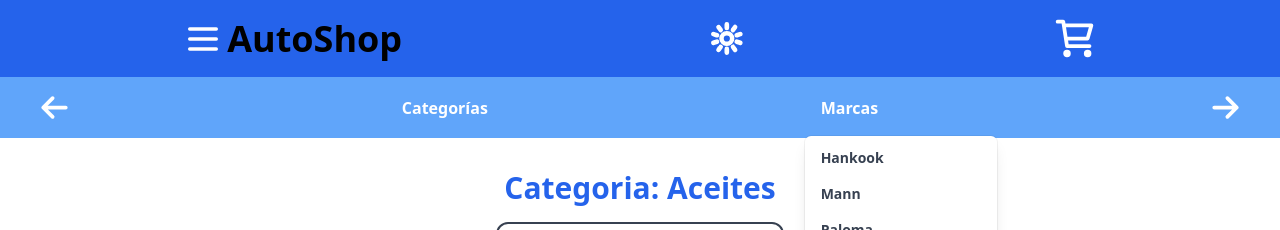
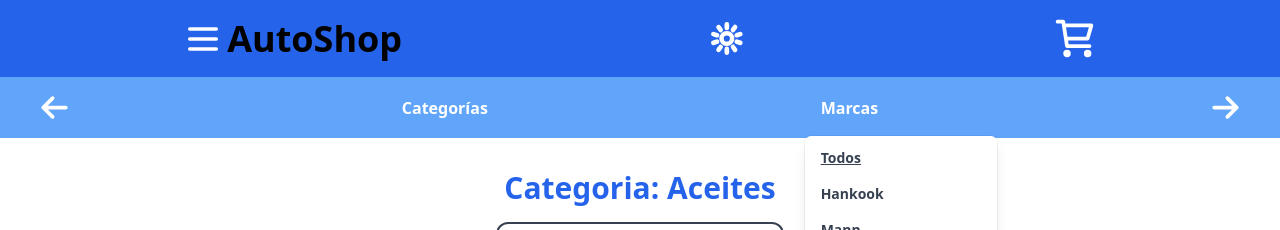
Before and after one commit to lubiano83/1era-Entrega-Next-Js, a Next.js app: page /pages/products/aceites in a window 1280 px wide. Both pictures are taken after a click on the button "Marcas". Shown: the top 230 px of the page. Built offline with nearby package versions, Linux system fonts and the light colour scheme.

Commit message:
ajustes varios

```diff
--- a/app/components/NavigationMenu.js
+++ b/app/components/NavigationMenu.js
@@ -86,6 +86,11 @@ const NavigationMenu = () => {
           {isBrandOpen && (
             <div className="absolute mt-2 w-48 rounded-md shadow-lg bg-white ring-1 ring-black ring-opacity-5">
               <div className="py-1" role="menu" aria-orientation="vertical" aria-labelledby="options-menu">
+              <Link href={`/pages/products/${category}`}>
+                  <span onClick={closeDropdowns} className={`block px-4 py-2 text-sm text-gray-700 hover:bg-gray-100 ${path === `/pages/products/${category}` ? "underline" : "no-underline"}`} role="menuitem">
+                    Todos
+                  </span>
+                </Link>
                 <Link href={`/pages/products/${category}/hankook`}>
                   <span onClick={closeDropdowns} className={`block px-4 py-2 text-sm text-gray-700 hover:bg-gray-100 ${path === `/pages/products/${category}/hankook` ? "underline" : "no-underline"}`} role="menuitem">
                     Hankook
--- a/app/pages/products/[category]/[brand]/page.js
+++ b/app/pages/products/[category]/[brand]/page.js
@@ -9,7 +9,7 @@ const Brand = () => {
   const { brand } = useParams();
   const { category } = useParams();
   const filterData = category === "todos" ? mockData : mockData.filter(item => item.category.toLowerCase() === category.toLowerCase());
-  const filterDataTwo = brand === "" ? filterData : filterData.filter(item => item.brand.toLowerCase() === brand.toLowerCase());
+  const filterDataTwo = brand === "todos" ? filterData : filterData.filter(item => item.brand.toLowerCase() === brand.toLowerCase());
 
   if(!filterData) {
     return console.log("filterData no existe");
```
